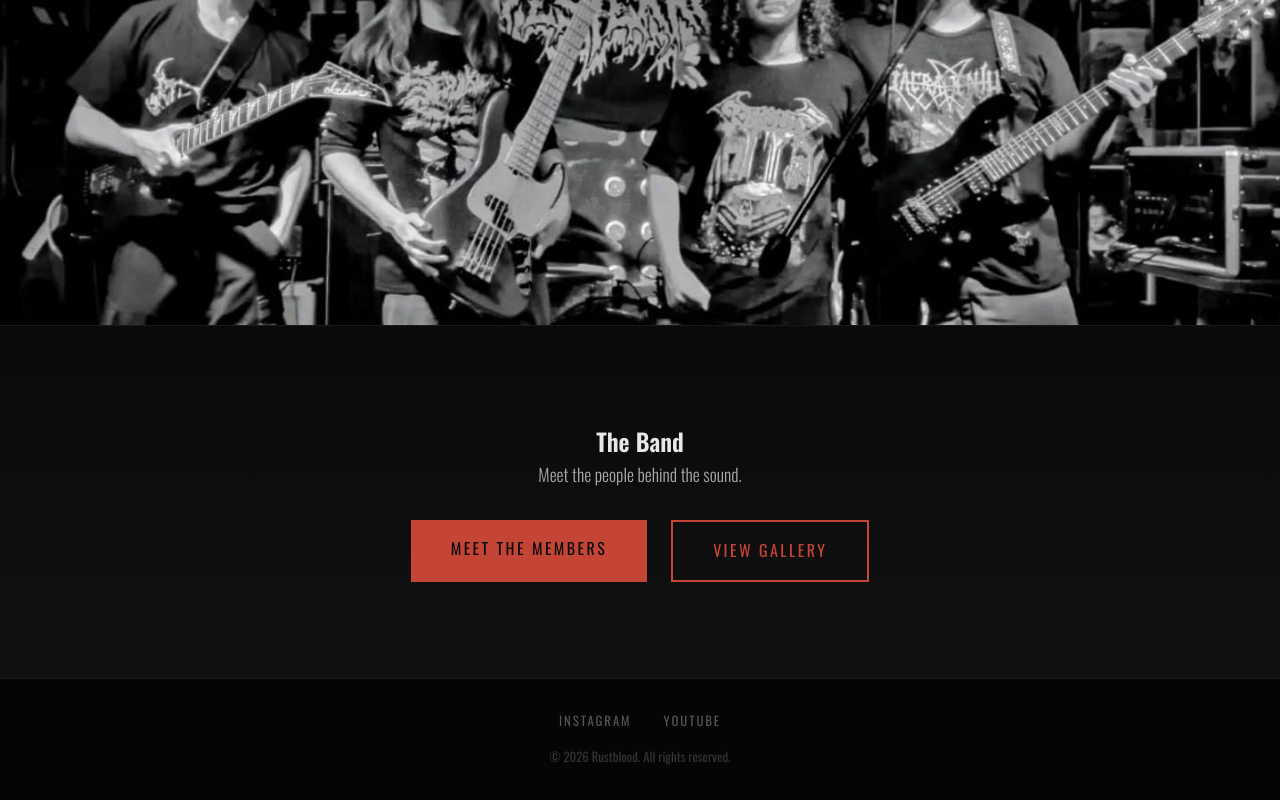
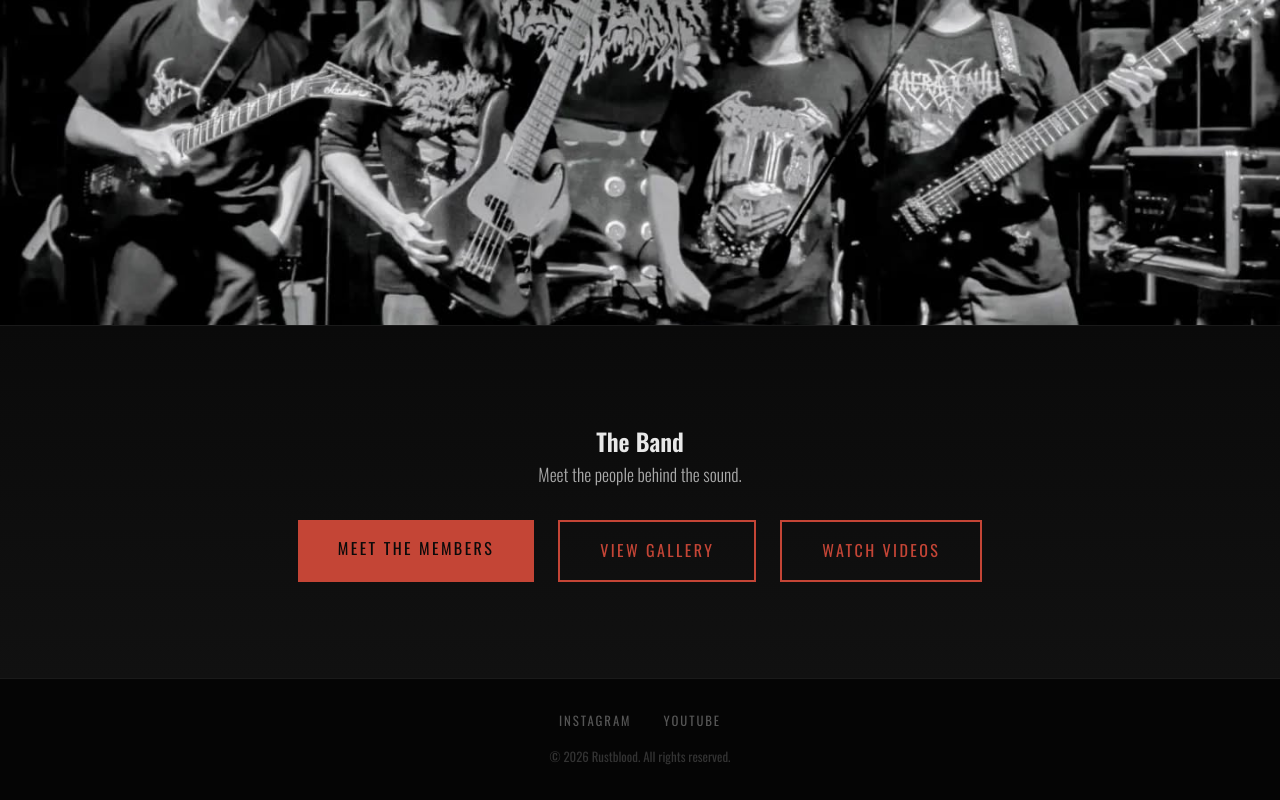
Before and after one commit to jorgemg1414/Rustblood, a Vue app in the folder frontend/: page / in a window 1280 px wide. Shown: the part 2773-3573 px from the top of the page. Built offline with nearby package versions, Linux system fonts and the light colour scheme.

Commit message:
Boton de watch videos en el home

```diff
--- a/frontend/src/views/HomeView.vue
+++ b/frontend/src/views/HomeView.vue
@@ -99,6 +99,7 @@ Their lyrical and musical approach addresses existential, philosophical, and psy
         <div class="cta-btns reveal reveal-delay-2">
           <RouterLink to="/miembros" class="btn btn-primary">Meet the Members</RouterLink>
           <RouterLink to="/galeria" class="btn btn-secondary">View Gallery</RouterLink>
+          <RouterLink to="/videos" class="btn btn-secondary">Watch Videos</RouterLink>
         </div>
       </div>
     </section>
```
